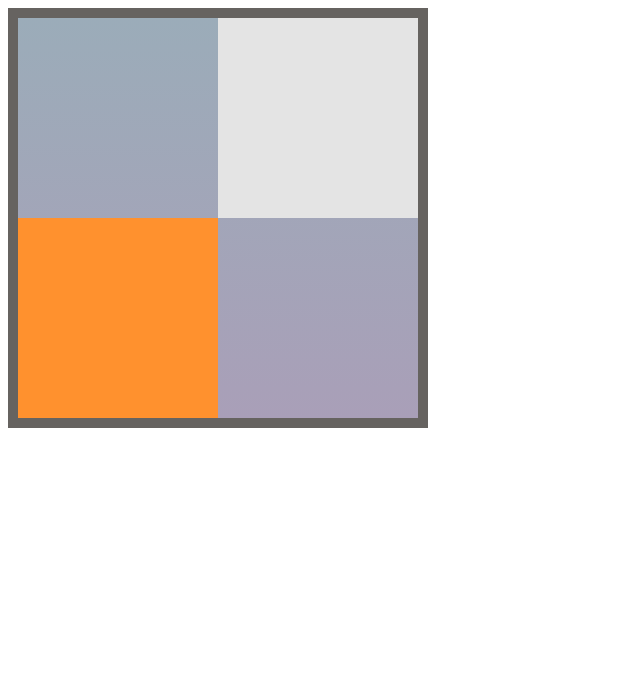
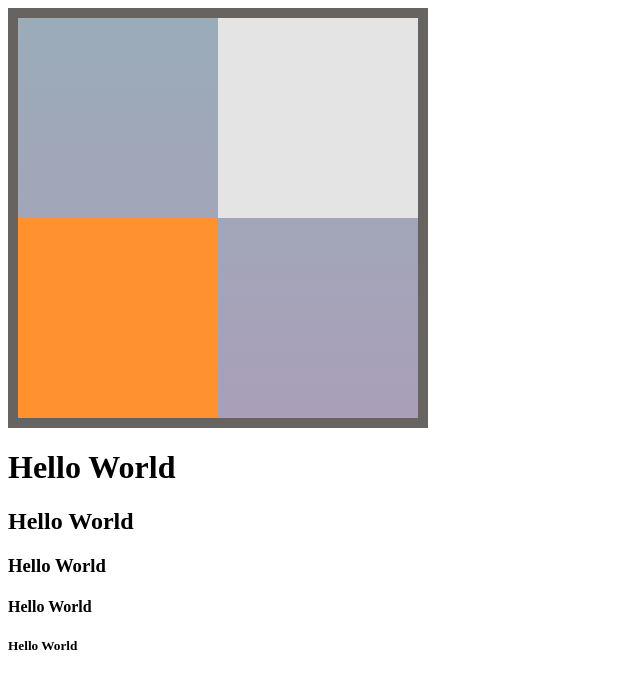
Before and after one commit to ardevprojects/Front-End-Developer-CSS, a plain HTML site: page Pozycjonowanie w CSS/index.html in a window 1280 px wide. Shown: the whole page, without its empty margins (0-640 px from the left). Drawn offline with Linux system fonts and the light colour scheme.

```diff
--- a/Pozycjonowanie w CSS/index.html
+++ b/Pozycjonowanie w CSS/index.html
@@ -15,6 +15,12 @@
         <div class="orange-inner-container"></div>
         <div class="gray-inner-container"></div>
     </div>
+
+    <h1>Hello World</h1>
+    <h2>Hello World</h2>
+    <h3>Hello World</h3>
+    <h4>Hello World</h4>
+    <h5>Hello World</h5>
 </body>
 
 </html>
```
